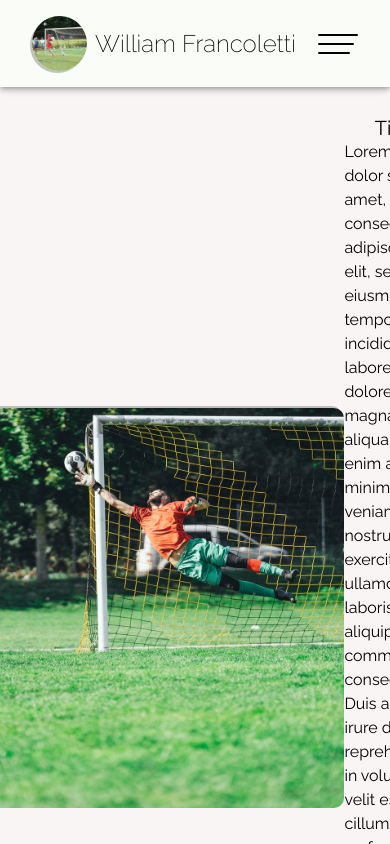
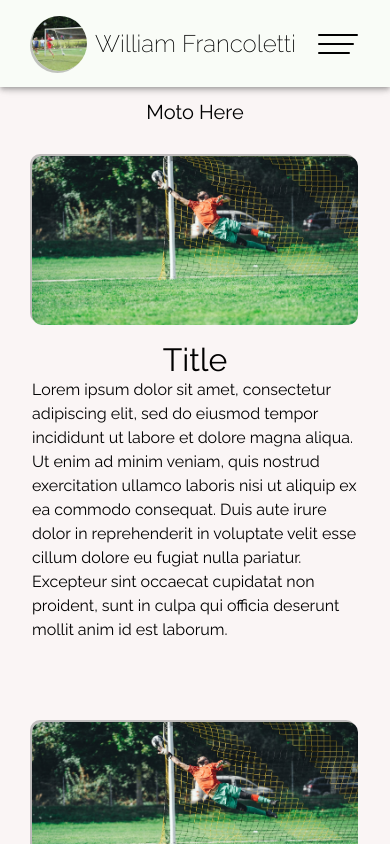
Before and after one commit to Briffon/William, a React (Create React App) app in the folder front-end/: page /Philosophy in a window 390 px wide. Built offline with nearby package versions, Linux system fonts and the light colour scheme.

Commit message:
responsivne philosophy css

```diff
--- a/front-end/src/components/Pages/Philosophy/index.js
+++ b/front-end/src/components/Pages/Philosophy/index.js
@@ -3,11 +3,12 @@ import Placeholder from "../../Assets/goalie.jpg";
 function Philosophy() {
   return (
     <div className="page philosophy-container">
+      <h2>Moto Here</h2>
       <section>
         <img src={Placeholder} alt="placeholder" />
 
         <div className="info">
-          <h2>Title</h2>
+          <h3>Title</h3>
           <p>
             Lorem ipsum dolor sit amet, consectetur adipiscing elit, sed do
             eiusmod tempor incididunt ut labore et dolore magna aliqua. Ut enim
@@ -24,7 +25,7 @@ function Philosophy() {
         <img src={Placeholder} alt="placeholder" />
 
         <div className="info">
-          <h2>Title</h2>
+          <h3>Title</h3>
           <p>
             Lorem ipsum dolor sit amet, consectetur adipiscing elit, sed do
             eiusmod tempor incididunt ut labore et dolore magna aliqua. Ut enim
@@ -41,7 +42,7 @@ function Philosophy() {
         <img src={Placeholder} alt="placeholder" />
 
         <div className="info">
-          <h2>Title</h2>
+          <h3>Title</h3>
           <p>
             Lorem ipsum dolor sit amet, consectetur adipiscing elit, sed do
             eiusmod tempor incididunt ut labore et dolore magna aliqua. Ut enim
@@ -58,7 +59,7 @@ function Philosophy() {
         <img src={Placeholder} alt="placeholder" />
 
         <div className="info">
-          <h2>Title</h2>
+          <h3>Title</h3>
           <p>
             Lorem ipsum dolor sit amet, consectetur adipiscing elit, sed do
             eiusmod tempor incididunt ut labore et dolore magna aliqua. Ut enim
--- a/front-end/src/components/SCSS/landing.scss
+++ b/front-end/src/components/SCSS/landing.scss
@@ -195,6 +195,7 @@
     flex-direction: column;
     align-items: center;
     align-content: center;
+    padding: unset;
 
     img {
       width: 100%;
--- a/front-end/src/components/SCSS/philosophy.scss
+++ b/front-end/src/components/SCSS/philosophy.scss
@@ -38,3 +38,53 @@
 .philosophy-container section:nth-of-type(even) {
   flex-direction: row-reverse;
 }
+
+.philosophy-container h2 {
+  margin-bottom: 1rem;
+  margin-top: 1rem;
+}
+
+//mobile
+@media (max-width: 978px) {
+  .philosophy-container section {
+    img {
+      width: 300px;
+      height: 300px;
+    }
+  }
+}
+
+@media (max-width: 744px) {
+  .philosophy-container section {
+    flex-direction: column;
+    align-items: center;
+    align-content: center;
+
+    img {
+      width: 100%;
+      height: 20vh;
+      object-position: 20% 20%;
+      margin-bottom: 1rem;
+    }
+
+    .info {
+      width: unset;
+    }
+  }
+
+  .philosophy-container h2 {
+    margin-bottom: unset;
+  }
+
+  .philosophy-container section:nth-of-type(even) {
+    flex-direction: column;
+  }
+  // .article-info {
+  //   margin-left: unset;
+  //   width: unset;
+  // }
+
+  // .article-info .MuiButton-root {
+  //   width: 100%;
+  // }
+}
```
